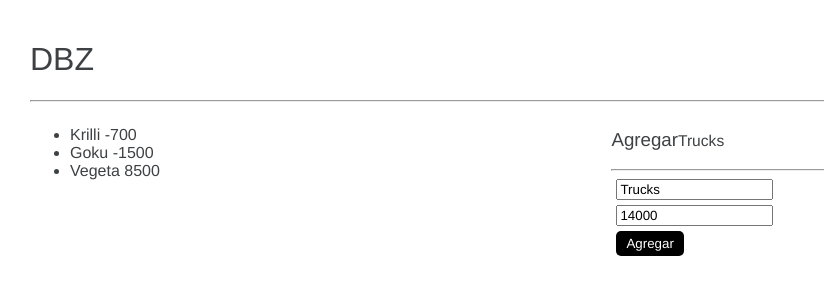
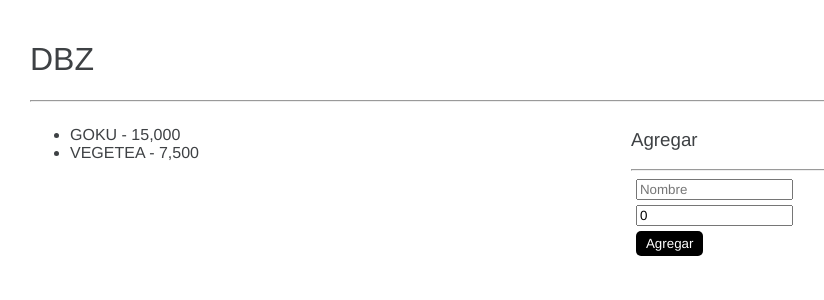
Before and after one commit to epassano/CursoAngular, an Angular app: page / in a window 1280 px wide. Shown: the top 300 px of the page, without its empty margins (10-834 px from the left). Built offline with nearby package versions, Linux system fonts and the light colour scheme.

Commit message:
61. Mostrar listado de personajes

```diff
--- a/src/app/dbz/main-page/main-page.component.html
+++ b/src/app/dbz/main-page/main-page.component.html
@@ -2,10 +2,10 @@
 <hr>
 <div class="row">
     <div class="col">
-        <ul>
-            <li>Krilli -700</li>
-            <li>Goku -1500</li>
-            <li>Vegeta 8500</li>
+        <ul >
+            <li *ngFor="let personaje of personajes">
+                {{personaje.nombre}} - {{personaje.poder | number}}
+            </li>
         </ul>
     </div>
     <div class="col">
--- a/src/app/dbz/main-page/main-page.component.ts
+++ b/src/app/dbz/main-page/main-page.component.ts
@@ -10,15 +10,28 @@ interface Personaje{
   styleUrls: ['./main-page.component.css']
 })
 export class MainPageComponent  {
+personajes:Personaje[]=[
+  {nombre:'GOKU',
+   poder:15000
+  },
+  {nombre:'VEGETEA',
+  poder:7500
+  }
+];
 
   nuevo:Personaje={
-    nombre:'Trucks',
-    poder:14000
+    nombre:'',
+    poder:0
   }
   cambiarNombre( event:any){
     console.log(event.target.value);
   }
   agregar(){
+    if(this.nuevo.nombre.trim().length===0){
+      return;
+    }
     console.log(this.nuevo)
+    this.personajes.push(this.nuevo)
+    this.nuevo={nombre:'',poder:0};
   }
 }
```
